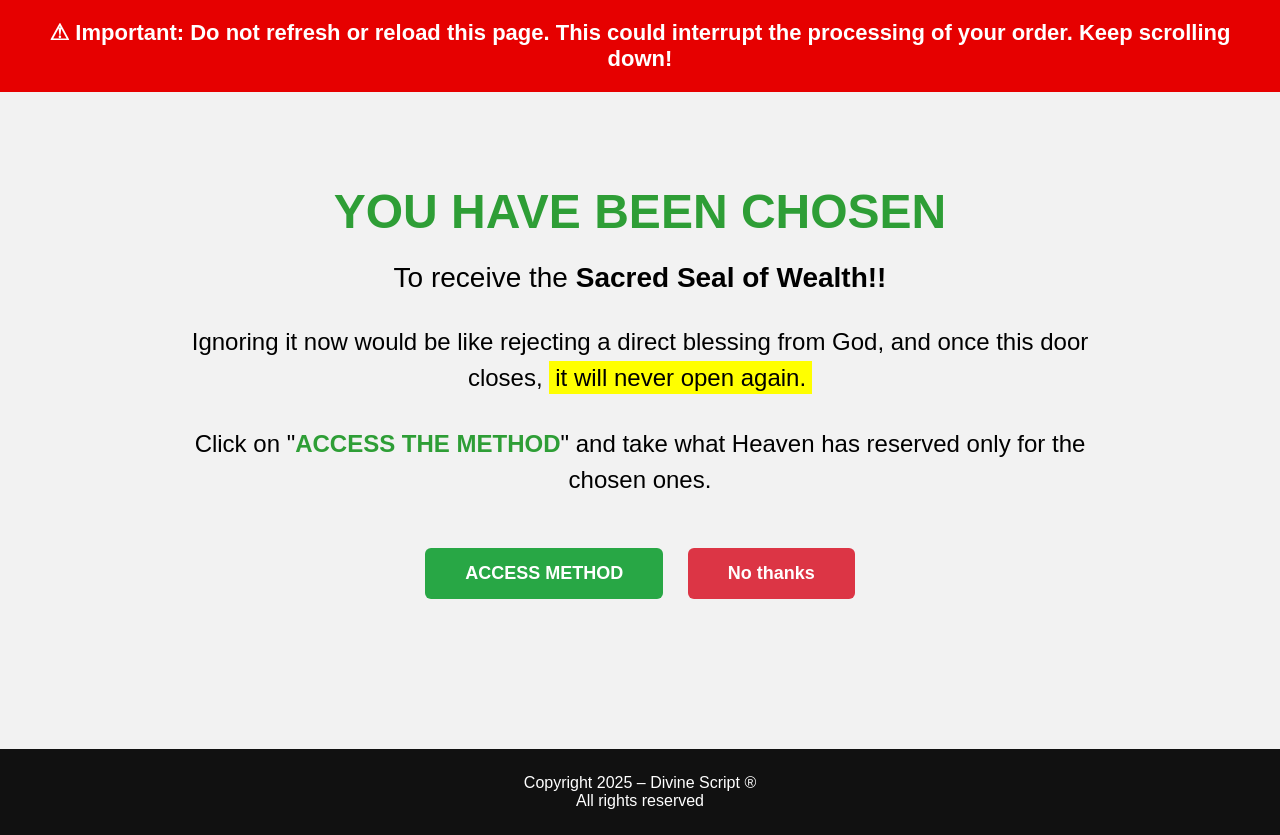
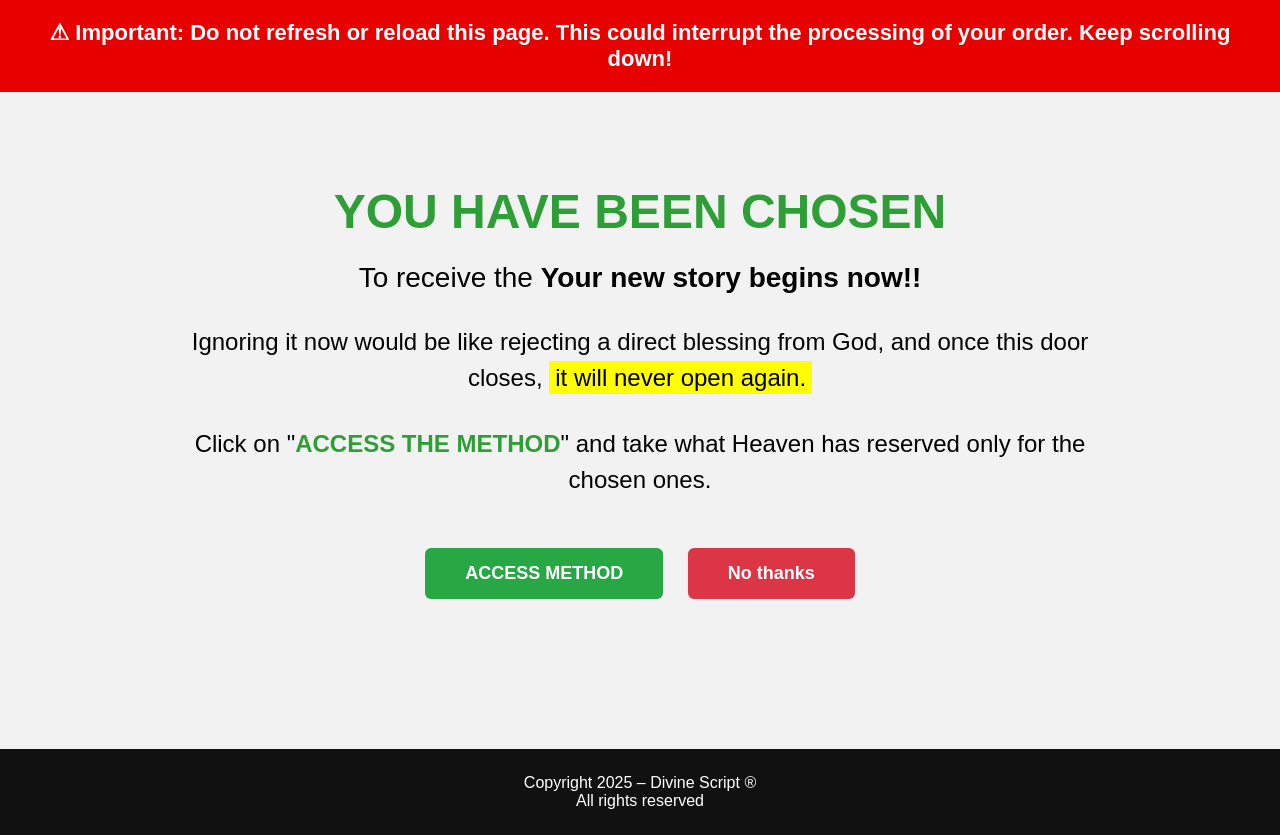
Before and after one commit to quebra5/divineprayerguide.com, a plain HTML site: page uu-p4/index.html in a window 1280 px wide. Drawn offline with Linux system fonts and the light colour scheme.

Commit message:
nome do produto

```diff
--- a/uu-p4/index.html
+++ b/uu-p4/index.html
@@ -106,7 +106,7 @@
 <div class="main-section">
     <h1>YOU HAVE BEEN CHOSEN</h1>
 
-    <h2>To receive the <strong>Sacred Seal of Wealth!!</strong></h2>
+    <h2>To receive the <strong>Your new story begins now!!</strong></h2>
 
     <p class="main-text">
         Ignoring it now would be like rejecting a direct blessing from God,
```
